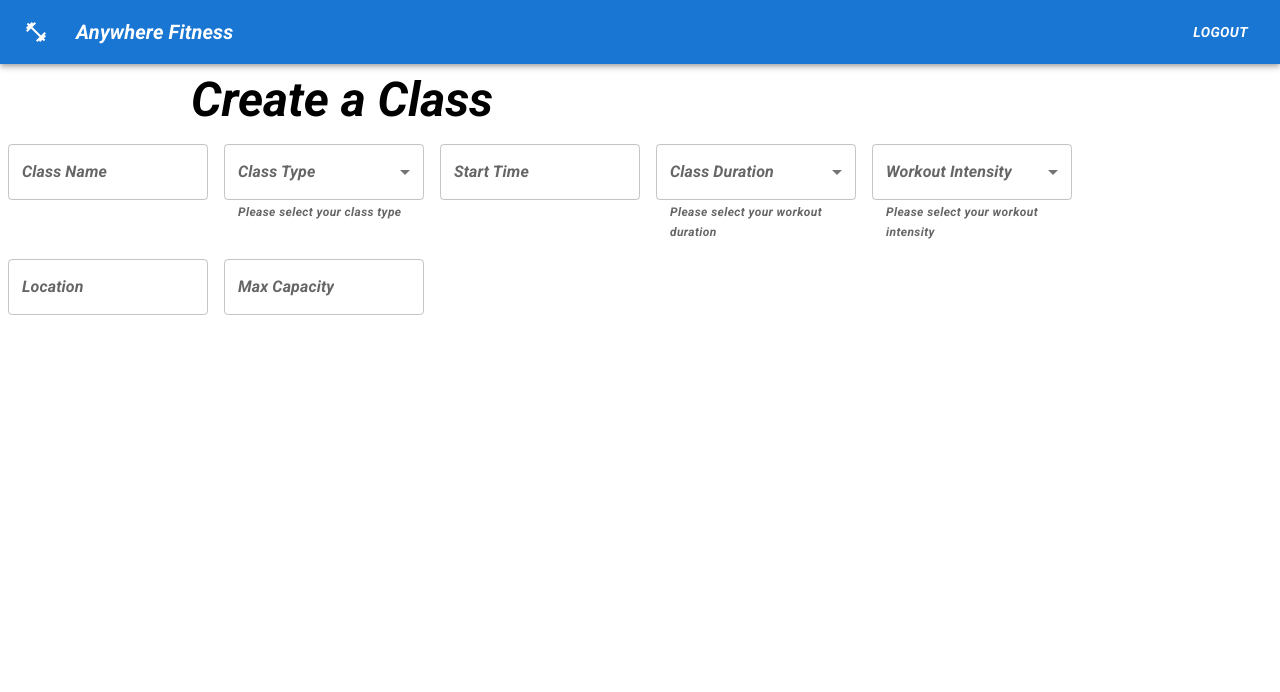
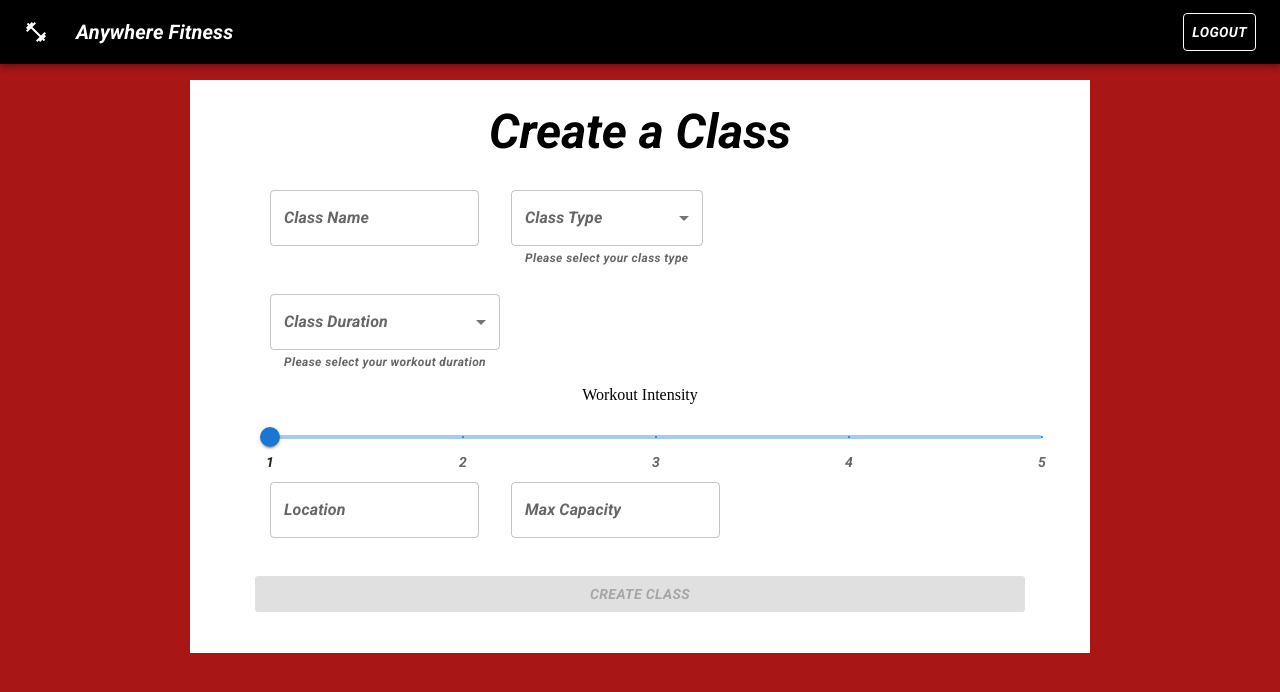
Before and after one commit to fitness-anytime/fitness-anytime-frontend, a React (Create React App) app: page /createclass in a window 1280 px wide. Shown: the top 692 px of the page. Built offline with nearby package versions, Linux system fonts and the light colour scheme.

Commit message:
site is styled up and create a class form is done, home page as well

```diff
--- a/package.json
+++ b/package.json
@@ -6,18 +6,21 @@
     "@emotion/react": "^11.6.0",
     "@emotion/styled": "^11.6.0",
     "@mui/icons-material": "^5.1.0",
+    "@mui/lab": "^5.0.0-alpha.55",
     "@mui/material": "^5.1.0",
     "@testing-library/jest-dom": "^5.15.0",
     "@testing-library/react": "^11.2.7",
     "@testing-library/user-event": "^12.8.3",
     "axios": "^0.24.0",
+    "date-fns": "^2.25.0",
     "react": "^17.0.2",
     "react-dom": "^17.0.2",
     "react-router": "^6.0.2",
     "react-router-dom": "^6.0.2",
     "react-scripts": "4.0.3",
     "styled-components": "^5.3.3",
-    "web-vitals": "^1.1.2"
+    "web-vitals": "^1.1.2",
+    "yup": "^0.32.11"
   },
   "scripts": {
     "start": "react-scripts start",
--- a/src/App.js
+++ b/src/App.js
@@ -1,4 +1,4 @@
-import React from "react";
+import React, { useState } from "react";
 
 import NavBar from "./components/NavBar";
 
@@ -16,16 +16,16 @@ import Homepage from "./components/Homepage.js";
 function App() {
   localStorage.setItem("token", "adsfasd");
   // localStorage.removeItem("token");
+  const [isLoggedIn, setIsLoggedIn] = useState(true);
 
   return (
     <React.Fragment>
-      <NavBar />
+      <NavBar isLoggedIn={isLoggedIn} />
 
       <Routes>
         <Route exact path="/login" element={<Login />} />
+
         <Route exact path="/signup" element={<SignUp />} />
-
-        {/* needs to be private */}
 
         <Route path="/user" element={<PrivateRoute />}>
           <Route path="/user" element={<User />} />
@@ -34,9 +34,6 @@ function App() {
         <Route exact path="/instructor" element={<PrivateRoute />}>
           <Route exact path="/instructor" element={<Instructor />} />
         </Route>
-        {/* needs to be private */}
-
-        {/* needs to be private */}
 
         <Route exact path="/createclass" element={<PrivateRoute />}>
           <Route exact path="/createclass" element={<ClassForm />} />
--- a/src/components/Homepage.js
+++ b/src/components/Homepage.js
@@ -1,9 +1,10 @@
 import React from "react";
 import styled from "styled-components";
-import trainer from "../assets/personaltrainer.svg";
+import yoga from "../assets/yoga.svg";
+import { useNavigate } from "react-router-dom";
 
 const Div = styled.div`
-  background-color: #86a37a;
+  background-color: #a81616;
 
   height: 100%;
   min-height: 100vh;
@@ -38,7 +39,30 @@ const Intro = styled.div`
   }
 `;
 
+const ButtonContainer = styled.div`
+  display: flex;
+  justify-content: flex-start;
+  margin-top: 5%;
+  margin-right: 30%;
+  min-width: 150px;
+  max-height: 50px;
+`;
+
+const Button = styled.button`
+  margin: 5px;
+  padding: 5px 40px;
+  color: #ffffff;
+  background-color: #000000;
+  border: 1px solid white;
+`;
+
+const Image = styled.img`
+  max-width: 40%;
+`;
+
 export default function Homepage() {
+  const navigate = useNavigate();
+
   return (
     <Div>
       <Intro>
@@ -58,7 +82,25 @@ export default function Homepage() {
       </Intro>
 
       <div className="image-container">
-        <img alt="personal trainer" src={trainer} />
+        <ButtonContainer>
+          <Button
+            onClick={() => {
+              navigate("/Login");
+            }}
+            value="Login"
+          >
+            Login
+          </Button>
+          <Button
+            onClick={() => {
+              navigate("/SignUp");
+            }}
+            value="sign up"
+          >
+            Sign up
+          </Button>
+        </ButtonContainer>
+        <Image alt="yoga" src={yoga} />
       </div>
     </Div>
   );
--- a/src/components/Login.js
+++ b/src/components/Login.js
@@ -44,7 +44,11 @@ function Login() {
   };
 
   return (
-    <Container component="main" maxWidth="xs">
+    <Container
+      component="main"
+      maxWidth="xs"
+      // style={{ backgroundColor: "#a81616" }}
+    >
       <CssBaseline />
       <Box
         sx={{
--- a/src/components/NavBar.js
+++ b/src/components/NavBar.js
@@ -8,10 +8,10 @@ import IconButton from "@mui/material/IconButton";
 
 import FitnessCenterIcon from "@mui/icons-material/FitnessCenter";
 
-export default function NavBar() {
+export default function NavBar({ isLoggedIn }) {
   return (
     <Box sx={{ flexGrow: 1 }}>
-      <AppBar position="static">
+      <AppBar style={{ backgroundColor: "#000000" }} position="static">
         <Toolbar>
           <IconButton
             size="large"
@@ -25,8 +25,7 @@ export default function NavBar() {
           <Typography variant="h6" component="div" sx={{ flexGrow: 1 }}>
             Anywhere Fitness
           </Typography>
-          <Button color="inherit">Logout</Button>
-          {/**insert conditional - no render on login page */}
+          {isLoggedIn === true ? <Button color="inherit">Logout</Button> : ""}
         </Toolbar>
       </AppBar>
     </Box>
--- a/src/components/SignUp.js
+++ b/src/components/SignUp.js
@@ -1,4 +1,4 @@
-import React from "react";
+import React, { useState } from "react";
 
 import Button from "@mui/material/Button";
 import CssBaseline from "@mui/material/CssBaseline";
@@ -11,7 +11,6 @@ import Box from "@mui/material/Box";
 
 import Typography from "@mui/material/Typography";
 import Container from "@mui/material/Container";
-import { createTheme, ThemeProvider } from "@mui/material/styles";
 
 function Copyright(props) {
   return (
@@ -31,21 +30,24 @@ function Copyright(props) {
   );
 }
 
-const theme = createTheme();
+const initialFormState = {
+  email: "",
+  password: "",
+};
 
 function SignUp() {
-  const handleSubmit = (event) => {
-    event.preventDefault();
-    const data = new FormData(event.currentTarget);
-    // eslint-disable-next-line no-console
-    console.log({
-      email: data.get("email"),
-      password: data.get("password"),
-    });
+  const [formState, setFormState] = useState(initialFormState);
+
+  const handleChange = (e) => {
+    setFormState({ ...formState, [e.target.name]: e.target.value });
+  };
+
+  const handleSubmit = (e) => {
+    e.preventDefault();
+    console.log(formState);
   };
 
   return (
-    <ThemeProvider theme={theme}>
     <Container component="main" maxWidth="xs">
       <CssBaseline />
       <Box
@@ -59,12 +61,7 @@ function SignUp() {
         <Typography component="h1" variant="h5">
           Sign Up
         </Typography>
-          <Box
-            component="form"
-            onSubmit={handleSubmit}
-            noValidate
-            sx={{ mt: 1 }}
-          >
+        <Box component="form" onSubmit={handleSubmit} noValidate sx={{ mt: 1 }}>
           <TextField
             margin="normal"
             required
@@ -72,8 +69,10 @@ function SignUp() {
             id="email"
             label="Email Address"
             name="email"
+            value={formState.email}
             autoComplete="email"
             autoFocus
+            onChange={handleChange}
           />
           <TextField
             margin="normal"
@@ -83,7 +82,9 @@ function SignUp() {
             label="Password"
             type="password"
             id="password"
+            value={formState.password}
             autoComplete="current-password"
+            onChange={handleChange}
           />
 
           <FormControlLabel
@@ -103,7 +104,6 @@ function SignUp() {
       </Box>
       <Copyright sx={{ mt: 8, mb: 4 }} />
     </Container>
-    </ThemeProvider>
   );
 }
 
--- a/src/components/instructor/ClassForm.js
+++ b/src/components/instructor/ClassForm.js
@@ -1,8 +1,20 @@
-import React, { useState } from "react";
-import Box from "@mui/material/Box";
-import Typography from "@mui/material/Typography";
-import TextField from "@mui/material/TextField";
-import MenuItem from "@mui/material/MenuItem";
+import React, { useState, useEffect } from "react";
+import AdapterDateFns from "@mui/lab/AdapterDateFns";
+import LocalizationProvider from "@mui/lab/LocalizationProvider";
+import DatePicker from "@mui/lab/DatePicker";
+import TimePicker from "@mui/lab/TimePicker";
+import schema from "../../validation/formSchema.js";
+import * as yup from "yup";
+
+import {
+  Container,
+  Box,
+  Typography,
+  TextField,
+  MenuItem,
+  Slider,
+  Button,
+} from "@mui/material";
 
 // Setting pre-set options for our dropdown menus here
 const classTypes = [
@@ -26,7 +38,6 @@ const classTypes = [
   },
 ];
 const durations = [
-  "0:00",
   "0:15",
   "0:30",
   "0:45",
@@ -38,76 +49,148 @@ const durations = [
 ];
 const intensities = [1, 2, 3, 4, 5];
 
+const intensitySliderMarks = [
+  {
+    value: 1,
+    label: "1",
+  },
+  {
+    value: 2,
+    label: "2",
+  },
+  {
+    value: 3,
+    label: "3",
+  },
+  {
+    value: 4,
+    label: "4",
+  },
+  {
+    value: 5,
+    label: "5",
+  },
+];
+
+const inputStyles = {
+  margin: "0.8rem 1rem",
+};
+
+const initialFormState = {
+  className: "",
+  startTime: "",
+  classDate: "",
+  classType: "",
+  duration: "",
+  intensity: 1,
+  location: "",
+  maxCapacity: "",
+};
+
+const initialFormErrors = {
+  className: "",
+  startTime: "",
+  classDate: "",
+  classType: "",
+  duration: "",
+  intensity: "",
+  location: "",
+  maxCapacity: "",
+};
+
+const initialDisabled = true;
+
 export default function ClassForm() {
-  // Just setting states for all our inputs
-  const [className, setClassName] = useState("");
-  const [startTime, setStartTime] = useState("");
-  const [classType, setClassType] = useState("");
-  const [duration, setDuration] = useState("");
-  const [intensity, setIntensity] = useState("");
-  const [location, setLocation] = useState("");
-  const [maxCapacity, setMaxCapacity] = useState("");
+  const [formState, setFormState] = useState(initialFormState);
+  const [formErrors, setFormErrors] = useState(initialFormErrors);
+  const [disabled, setDisabled] = useState(initialDisabled);
 
-  // Should be able to consolidate these into one change handler function; not sure how at the moment
-  const handleClassTypeChange = (event) => {
-    setClassType(event.target.value);
+  const handleChange = (event, dateOrTimeInput, name) => {
+    if (dateOrTimeInput === "true") {
+      setFormState({ ...formState, [name]: event });
+    } else {
+      validate(event.target.name, event.target.value);
+      setFormState({ ...formState, [event.target.name]: event.target.value });
+    }
   };
 
-  const handleDurationChange = (event) => {
-    setDuration(event.target.value);
-  };
-
-  const handleIntensityChange = (event) => {
-    setIntensity(event.target.value);
+  const validate = (name, value) => {
+    yup
+      .reach(schema, name)
+      .validate(value)
+      .then(() => setFormErrors({ ...formErrors, [name]: "" }))
+      .catch((error) =>
+        setFormErrors({ ...formErrors, [name]: error.errors[0] })
+      );
   };
 
   const handleSubmit = (event) => {
     event.preventDefault();
-    //might need to work on naming conventions here
-    const newClass = {
-      name: className,
-      type: classType,
-      startTime: startTime,
-      duration: duration,
-      level: intensity,
-      location: location,
-      registered: 0,
-      maxSize: maxCapacity,
-      // id: 0 not sure how we're setting ids here
-    };
+    console.log(formState);
     // insert POST function here
   };
 
+  Date.prototype.addDays = function (days) {
+    var date = new Date(this.valueOf());
+    date.setDate(date.getDate() + days);
+    return date;
+  };
+
+  const date = new Date();
+
+  useEffect(() => {
+    schema.isValid(formState).then((valid) => setDisabled(!valid));
+  }, [formState]);
+
   return (
-    <div className="create-a-class-form">
+    <Container
+      component="main"
+      maxWidth="md"
+      style={{ backgroundColor: "white" }}
+    >
       {/* MUI's form div */}
       <Box
         component="form"
         sx={{
-          "& > :not(style)": { m: 1, width: "25ch" },
+          m: 2,
+          p: 3,
         }}
         noValidate
+        onSubmit={handleSubmit}
         autoComplete="off"
       >
         <Typography gutterBottom variant="h3" component="div" align="center">
           Create a Class
         </Typography>
+
         {/* Class Name Input */}
         <TextField
           id="class-name-input"
           label="Class Name"
           variant="outlined"
-          onInput={(evt) => setClassName(evt.target.value)}
+          name="className"
+          value={formState.className}
+          onChange={handleChange}
+          style={inputStyles}
+          error={!!formErrors.className}
+          helperText={formErrors.className}
         />
 
         {/* Class Type Input */}
         <TextField
           id="class-type-input"
           select
+          style={inputStyles}
           label="Class Type"
-          value={classType}
-          onChange={handleClassTypeChange}
-          helperText="Please select your class type"
+          name="classType"
+          value={formState.classType}
+          onChange={handleChange}
+          error={!!formErrors.classType}
+          helperText={
+            formErrors.classType
+              ? formErrors.classType
+              : "Please select your class type"
+          }
         >
           {/* Mapping through our pre-set dropdown menu objects/arrays */}
           {classTypes.map((option) => (
@@ -118,20 +201,54 @@ export default function ClassForm() {
         </TextField>
 
         {/* Start Time Input */}
-        <TextField
-          id="start-time-input"
-          label="Start Time"
-          variant="outlined"
-          onInput={(evt) => setStartTime(evt.target.value)}
-        />
+        <LocalizationProvider dateAdapter={AdapterDateFns}>
+          <TimePicker
+            label="Start Time"
+            id="start-time-input"
+            value={formState.startTime}
+            onChange={(event) => {
+              handleChange(event, "true", "startTime");
+            }}
+            style={inputStyles}
+            sx={{ m: 2 }}
+            margin="normal"
+            variant="outlined"
+            error={!!formErrors.startTime}
+            helperText={formErrors.startTime ? formErrors.startTime : null}
+            renderInput={(params) => <TextField {...params} />}
+          />
+        </LocalizationProvider>
+        <br></br>
+        {/* Date Input */}
+
+        <LocalizationProvider dateAdapter={AdapterDateFns}>
+          <DatePicker
+            label="Pick a Date"
+            style={inputStyles}
+            value={formState.classDate}
+            minDate={date.addDays(5)}
+            onChange={(event) => {
+              handleChange(event, "true", "classDate");
+            }}
+            error={!!formErrors.classDate}
+            helperText={
+              formErrors.classDate
+                ? formErrors.classDate
+                : "Must be scheduled 5 days in advance."
+            }
+            renderInput={(params) => <TextField {...params} />}
+          />
+        </LocalizationProvider>
 
         {/* Duration Input */}
         <TextField
           id="duration-input"
           select
+          style={inputStyles}
           label="Class Duration"
-          value={duration}
-          onChange={handleDurationChange}
+          name="duration"
+          value={formState.duration}
+          onChange={handleChange}
           helperText="Please select your workout duration"
         >
           {durations.map((option) => (
@@ -142,27 +259,35 @@ export default function ClassForm() {
         </TextField>
 
         {/* Intensity Input */}
-        <TextField
+        <Typography gutterBottom variant="p" component="div" align="center">
+          Workout Intensity
+        </Typography>
+        <Slider
+          style={inputStyles}
+          aria-label="Custom marks"
+          defaultValue={1}
+          step={1}
+          valueLabelDisplay="auto"
+          marks={intensitySliderMarks}
           id="intensity-input"
-          select
           label="Workout Intensity"
-          value={intensity}
-          onChange={handleIntensityChange}
-          helperText="Please select your workout intensity"
-        >
-          {intensities.map((option) => (
-            <MenuItem key={option} value={option}>
-              {option}
-            </MenuItem>
-          ))}
-        </TextField>
+          name="intensity"
+          onChange={handleChange}
+          min={1}
+          max={5}
+        />
 
         {/* Location Input */}
         <TextField
           id="location-input"
           label="Location"
           variant="outlined"
-          onInput={(evt) => setLocation(evt.target.value)}
+          style={inputStyles}
+          name="location"
+          value={formState.location}
+          onChange={handleChange}
+          error={!!formErrors.location}
+          helperText={formErrors.location ? formErrors.location : null}
         />
 
         {/* Max Capacity Input */}
@@ -170,9 +295,25 @@ export default function ClassForm() {
           id="max-capacity-input"
           label="Max Capacity"
           variant="outlined"
-          onInput={(evt) => setMaxCapacity(evt.target.value)}
+          type="number"
+          name="maxCapacity"
+          style={inputStyles}
+          value={formState.maxCapacity}
+          onChange={handleChange}
+          error={!!formErrors.maxCapacity}
+          helperText={formErrors.maxCapacity ? formErrors.maxCapacity : null}
         />
+
+        <Button
+          type="submit"
+          fullWidth
+          variant="contained"
+          sx={{ mt: 3, mb: 2 }}
+          disabled={disabled}
+        >
+          Create Class
+        </Button>
       </Box>
-    </div>
+    </Container>
   );
 }
--- a/src/index.css
+++ b/src/index.css
@@ -2,3 +2,36 @@ body {
   margin: 0;
   padding: 0;
 }
+
+#root {
+  background-color: #a81616;
+
+  height: 100%;
+  min-height: 100vh;
+}
+
+button.MuiButton-root {
+  background-color: #000000;
+  color: #ffffff;
+  border: 1px solid white;
+}
+
+div a.MuiTypography-root {
+  color: white;
+}
+/* ToDo */
+/* label.Mui-focused {
+  color: white !important;
+}
+
+.Mui-focused fieldset {
+  border-color: white !important;
+} */
+
+@media (min-width: 401px) {
+  button.MuiButton-root {
+    padding: "0.5rem 1rem";
+    margin-top: "1rem";
+    width: "25%";
+  }
+}
--- /dev/null
+++ b/src/validation/formSchema.js
@@ -0,0 +1,26 @@
+import * as yup from "yup";
+
+const formSchema = yup.object().shape({
+  className: yup
+    .string()
+    .trim()
+    .required("Class name is required.")
+    .min(5, "Class name must be at least 5 characters.")
+    .max(30, "Class name must be no more than 30 characters."),
+  startTime: yup.string().required("Pick a start time."),
+  classDate: yup.string().required("Pick a date."),
+  classType: yup.string().required("A class type is required."),
+  duration: yup.string().required("Class duration is required."),
+  intensity: yup.number(),
+  location: yup
+    .string()
+    .trim()
+    .required("A location is required.")
+    .min(6, "Your location must be at least 6 characters long."),
+  maxCapacity: yup
+    .number()
+    .required("Pick a class capacity.")
+    .min(1, "Capacity must be at least 1."),
+});
+
+export default formSchema;
```
Also changed, not shown: src/components/ClassCard.js (+20 -32 lines), src/components/User.js (+13 -5 lines), src/components/instructor/Instructor.js (+4 -5 lines), src/assets/yoga.svg (added), 1 other file (tests, documents, lock files or other folders). Lines whose indentation alone changed are shown as unchanged.
